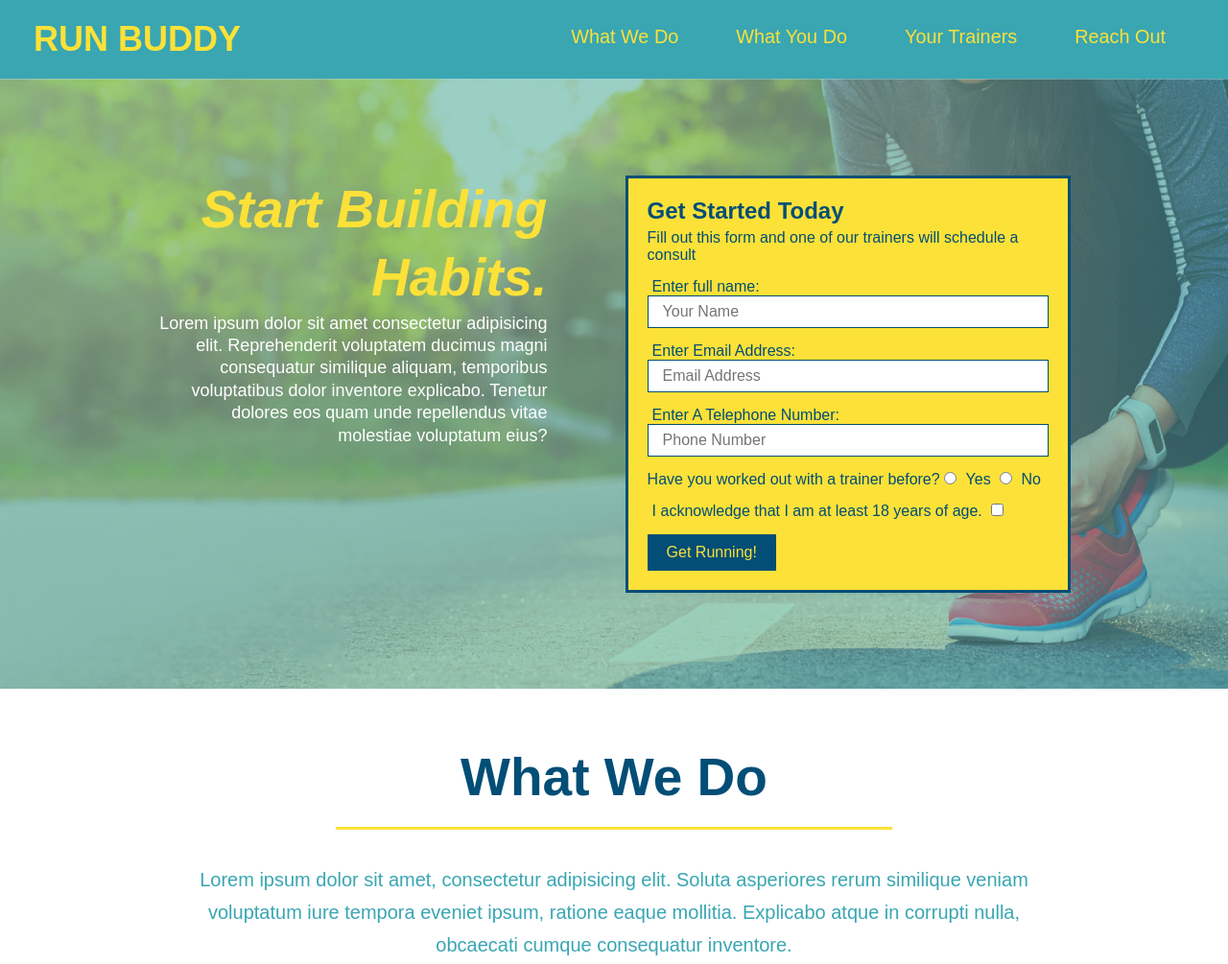
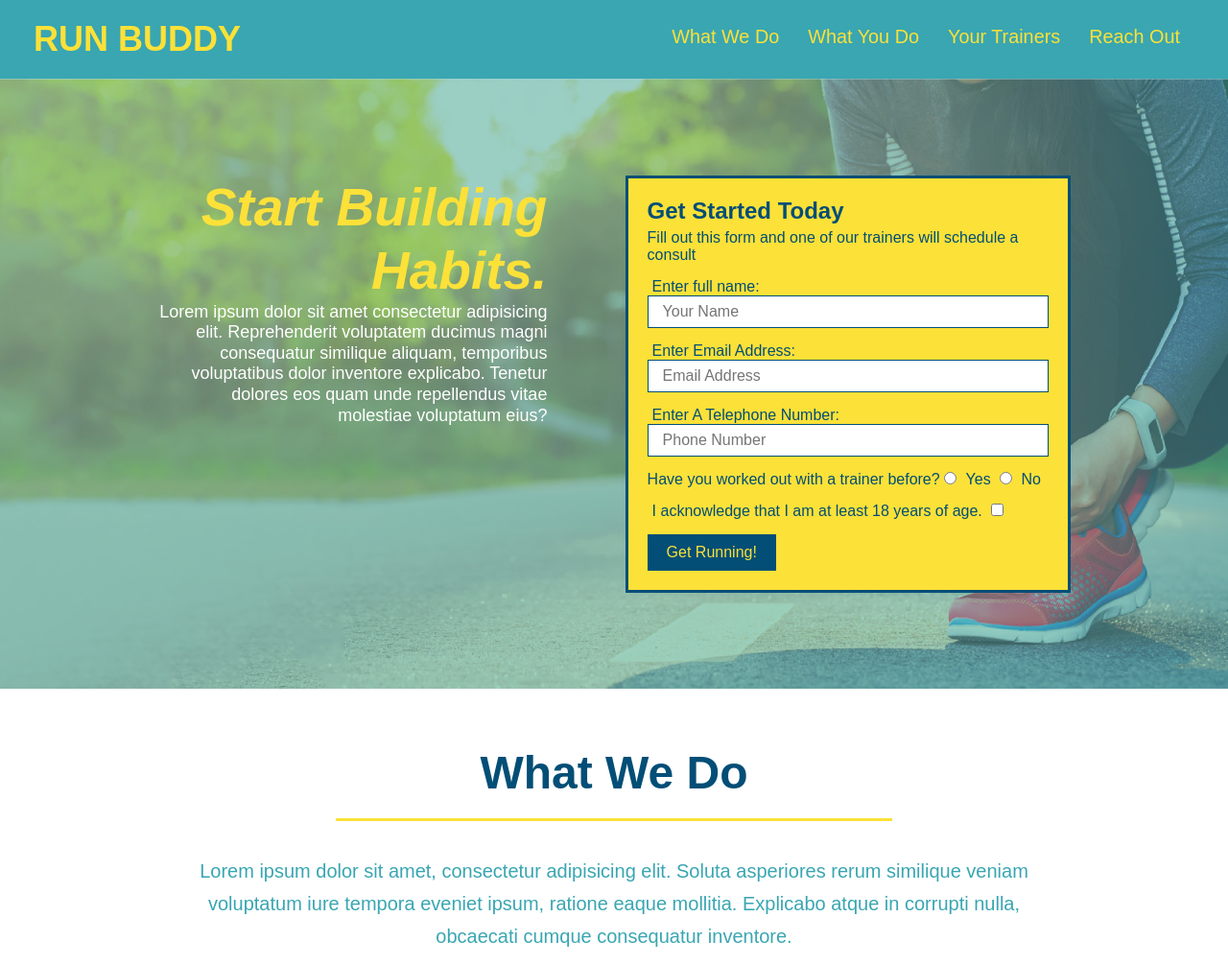
Before and after one commit to tienrdrz/run-buddy, a plain HTML site: page index.html in a window 1280 px wide. Shown: the top 1005 px of the page at 96% size. Drawn offline with Linux system fonts and the light colour scheme.

Commit message:
added media queries

```diff
--- a/assets/css/style.css
+++ b/assets/css/style.css
@@ -42,7 +42,7 @@ header nav ul {
 }
 
 header nav ul li a {
-    margin: 0 30px;
+    padding: 10px 15px;
     font-weight: lighter;
     font-size: 1.55vw;
 }
@@ -83,6 +83,7 @@ section {
     display: flex;
     justify-content: center;
     flex-wrap: wrap;
+    align-items: flex-start;
 }
 
 .hero-cta {
@@ -91,7 +92,7 @@ section {
     margin: 3.5%;
     color: #fff;
     font-size: 18px;
-    line-height: 1.3;
+    line-height: 1.2;
 }
 
 .hero-cta h2 {
@@ -154,7 +155,7 @@ section {
 }
 
 .section-title {
-    font-size: 55px;
+    font-size: 48px;
     color: #024e76;
     border-bottom: 3px solid;
     padding-bottom: 20px;
@@ -332,3 +333,15 @@ section {
     padding: 15px 0;
     font-size: 16px;
 }
+
+@media screen and (max-width: 980px) {
+
+}
+
+@media screen and (max-width: 768px) {
+
+}
+
+@media screen and (max-width: 575px) {
+
+}
--- a/index.html
+++ b/index.html
@@ -5,6 +5,7 @@
     <head>
 
         <meta charset="UTF-8">
+        <meta name="viewport" content="width=device-width, initial-scale=1.0" />
         <link rel="stylesheet" href="./assets/css/style.css" />
         <title>Run Buddy</title>
 
```
Also changed, not shown: privacy-policy.html (+1 -0 lines).
